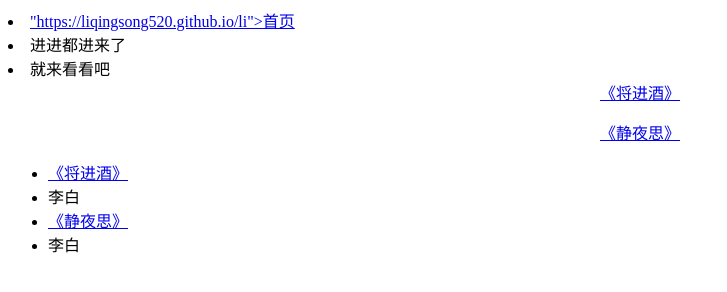
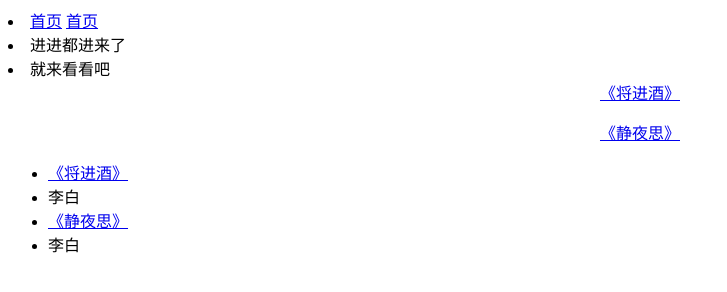
Before and after one commit to liqingsong520/liq-, a plain HTML site: page index.html in a window 1280 px wide. Shown: the whole page, without its empty margins (0-727 px from the left). Drawn offline with Linux system fonts and the light colour scheme.

Commit message:
Update index.html

```diff
--- a/index.html
+++ b/index.html
@@ -5,8 +5,8 @@ width:450px;
 </style>
 
        <li>
-        <a class="red" href="https://liqingsong520.github.io/liqin">"https://liqingsong520.github.io/li">首页</a>
-
+        <a class="red" href="https://liqingsong520.github.io/liqin">首页</a>
+<a class="red" href="https://liqingsong520.github.io/li">首页</a>
          <li>进进都进来了</li>
          <li>就来看看吧</li>
             <div style="text-align: center;">
```
